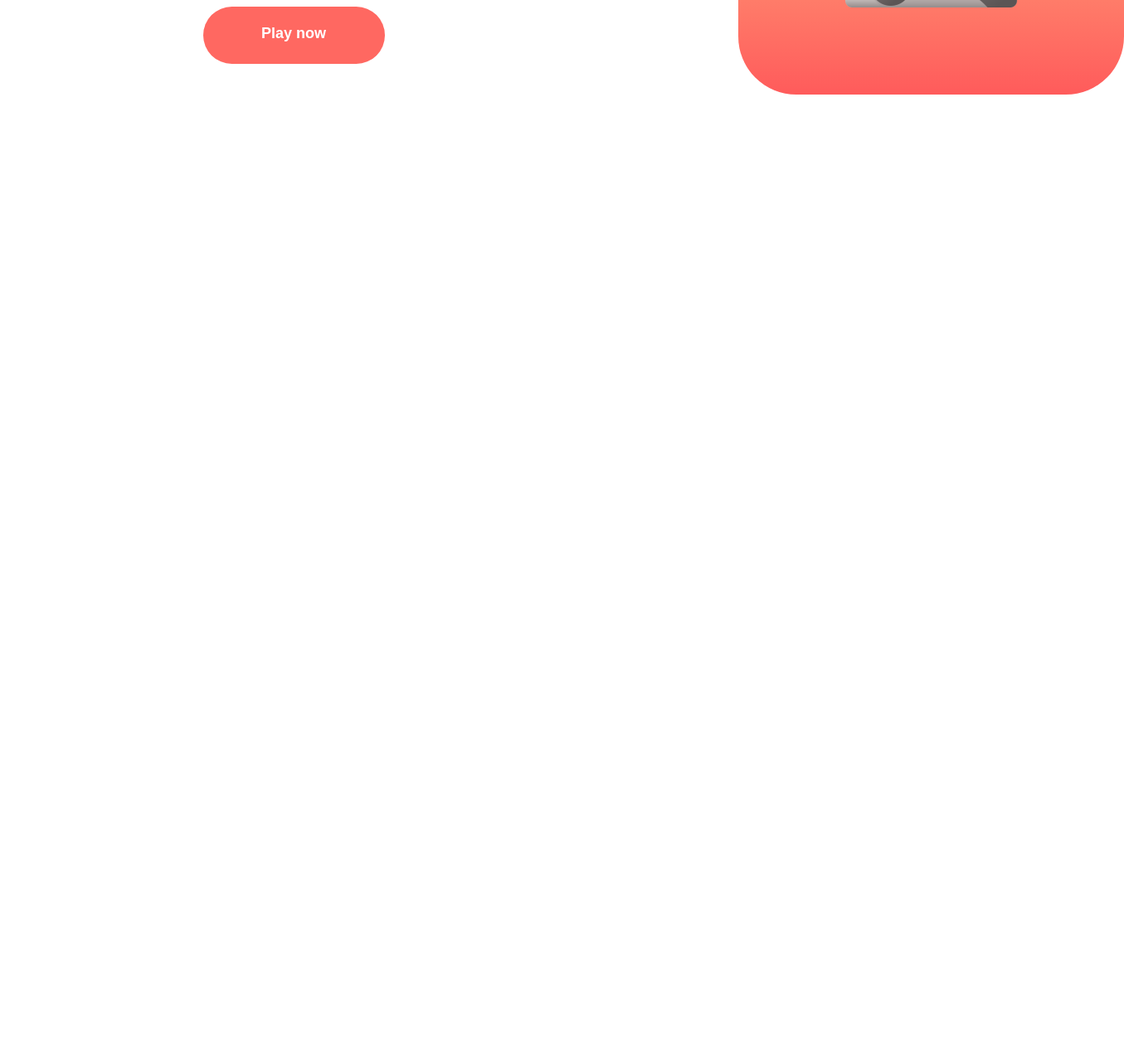
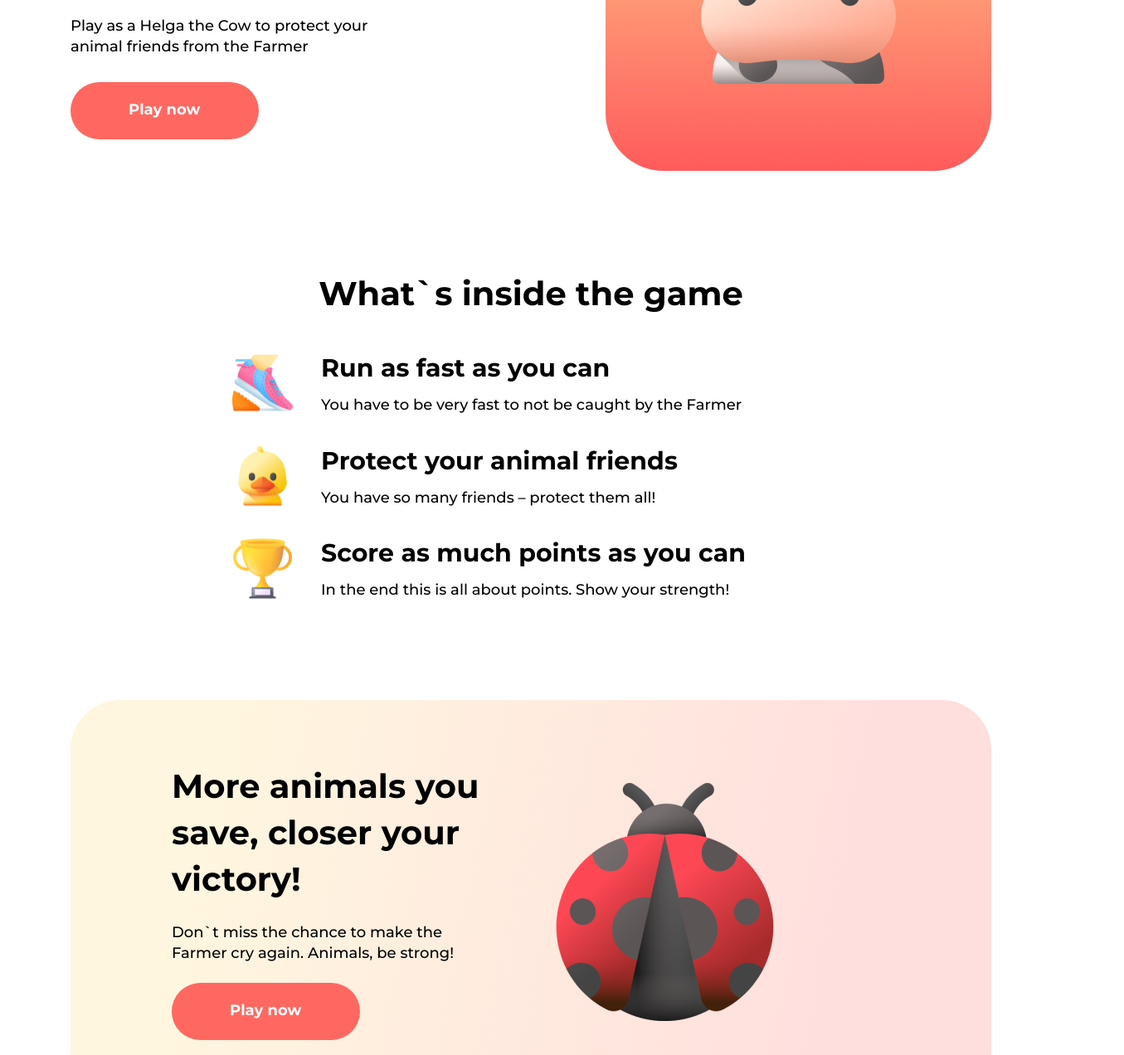
Before and after one commit to KatyaDremliuh/farmgame, a plain HTML site: page index.html in a window 1280 px wide. Shown: the part 431-1703 px from the top of the page at 83% size, 1355 px wide, since content can reach past the window. Before the commit the page ends 800 px from the top, so only its background shows below. Drawn offline with Linux system fonts and the light colour scheme.

Commit message:
Add content

```diff
--- a/css/main.css
+++ b/css/main.css
@@ -1,45 +1,72 @@
 body {
-    margin: 80px 245px;
-    font-family: Arial, sans-serif;
-    /* display: flex;
-    align-items: center; */
+    margin: 0;
+    padding: 0;
+    font-family: 'Montserrat', sans-serif;
+    font-size: 18px;
 }
 
 * {
     box-sizing: border-box;
 }
 
-h1 {
-    font-size: 50px;
-    width: 465px;
+.container {
+    width: 1110px;
+    margin: 0 auto;
+}
+
+h1,
+h2,
+h3,
+h4,
+h5,
+h6 {
+    margin: 0;
+    font-weight: 700;
+    line-height: 1.4em;
 }
 
 p {
-    font-size: 18px;
-    margin: 30px 0px;
-    width: 423px;
-    height: 50px;
+    margin: 0;
+    line-height: 1.37em;
 }
 
-a {
+h1 {
+    font-size: 50px;
+}
+
+h2 {
+    font-size: 40px;
+    text-align: center;
+}
+
+section {
+    padding-top: 120px;
+}
+
+.btn {
     background: #FF6861;
+    ;
     border-radius: 100px;
-    color: #ffffff;
+    color: #FFFFFF;
     padding: 22px 70px;
     text-decoration: none;
     font-size: 18px;
     font-weight: 700;
     display: block;
-    width: 219px;
+    width: 227px;
     height: 69px;
+    transition: all 0.5s ease;
 }
 
-.container {
-    display: flex;
-    align-items: center;
+.btn:hover {
+    background: #13e2e2;
 }
 
-.bg {
+.header {
+    padding-top: 60px;
+}
+
+.cow-background {
     background: linear-gradient(180deg, #FFE195 0%, #FF5B5B 100%);
     border-radius: 70px;
     border: #FF6861;
@@ -49,8 +76,90 @@ a {
     margin-left: 180px ;
 }
 
-.picture{
+.introtext {
+    font-size: 18px;
+    margin: 30px 0px;
+    width: 423px;
+}
+
+.offer-wrapper {
+    display: flex;
+    align-items: center;
+    justify-content: space-between;
+    margin-top: 82px;
+}
+
+.offer {
     width: 465px;
-    height: 465px;
+}
+
+.logo {
+    margin: 0;
+    display: block;
+}
+
+.description-item {
+    display: flex;
     align-items: center;
 }
+
+.description {
+    width: 73px;
+    height: 73px;
+    display: flex;
+    justify-content: center;
+    align-items: center;
+    margin-right: 34px;
+    transition: all 0.5s ease;
+}
+
+.description-item:hover .description {
+    background:  #13e2e2;
+    color: #fff
+}
+
+.description-title {
+    font-size: 30px;
+    margin-bottom: 11px;
+}
+
+.items {
+    display: flex;
+    flex-direction: column;
+    gap: 34px;
+    width: 720px;
+    margin: 41px auto 0 auto;
+
+}
+
+.rule-wrap {
+    background: linear-gradient(102deg, #FFF6DF 17.38%, #FFDFDE 81.25%);
+    border-radius: 60px;
+    display: flex;
+    align-items: center;
+    padding: 76px 125px 75px 122px;
+    justify-content: space-between;
+}
+
+.rule-block {
+    width: 475px;
+}
+
+.rule-title {
+    text-align: left;
+}
+
+.rule-text {
+    margin: 24px 0;
+    width: 371px;
+}
+
+.ladybug {
+    margin-right: 125px;
+}
+
+.footer {
+    padding: 120px 0;
+    text-align: center;
+    font-size: 15px;
+}
--- a/index.html
+++ b/index.html
@@ -5,26 +5,89 @@
     <meta charset="UTF-8">
     <meta http-equiv="X-UA-Compatible" content="IE=edge">
     <meta name="viewport" content="width=device-width, initial-scale=1.0">
+    <link rel="icon" type="image/x-icon" href="img/cow.png">
+    <title>Farmgame</title>
+    <link rel="preconnect" href="https://fonts.googleapis.com">
+    <link rel="preconnect" href="https://fonts.gstatic.com" crossorigin>
+    <link
+        href="https://fonts.googleapis.com/css2?family=Jost:wght@900&family=Montserrat:wght@500;700&family=Open+Sans:wght@400;700&display=swap"
+        rel="stylesheet">
     <link rel="stylesheet" href="css/main.css">
-    <title>Farmgame</title>
 </head>
 
 <body>
+    <header class="header" id="header">
+        <div class="container">
+            <img src="img/logo.svg" alt="Sportbit" class="logo">
+            <div class="offer-wrapper">
+                <div class="offer">
+                    <h1>Legendary farm game in your hands</h1>
+                    <p class="introtext">Play as a Helga the Cow to protect your animal friends from the Farmer</p>
+                    <a href="#" class="btn">Play now</a>
+                </div>
 
-    <div class="container">
-        <div class="text-area">
-            <h1>Legendary farm<br>game in your<br>hands</h1>
-            <p>Play as a Helga the Cow to protect your animal friends from the Farmer</p>
-            <div class="image">
-                <a href="#">Play now</a>
+                <!--  -->
+
+                <div class="cow-background"> <img src="img/cow.png" alt="Cow"></div>
+                <!--  -->
+
+                <!-- <img src="img/cow.png" alt="Cow"> -->
             </div>
         </div>
+    </header>
 
-        <div class="picture">
-            <div class="bg"> <img src="img/cow.png" alt="cow"></div>
+    <section class="features" id="features">
+        <div class="container">
+            <h2>What`s inside the game</h2>
+            <div class="items">
+                <div class="description-item">
+                    <img src="img/sport.png" alt="Sport" class="description">
+                    <!-- <span class="description">1</span> -->
+                    <div class="description-wrap">
+                        <h3 class="description-title">Run as fast as you can</h3>
+                        <p class="description-text">You have to be very fast to not be caught by the Farmer</p>
+                    </div>
+                </div>
+                <div class="description-item">
+                    <img src="img/animal.png" alt="Sport" class="description">
+                    <!-- <span class="description">2</span> -->
+                    <div class="description-wrap">
+                        <h3 class="description-title">Protect your animal friends</h3>
+                        <p class="description-text">You have so many friends – protect them all!</p>
+                    </div>
+                </div>
+                <div class="description-item">
+                    <img src="img/score.png" alt="Sport" class="description">
+                    <!-- <span class="description">3</span> -->
+                    <div class="description-wrap">
+                        <h3 class="description-title">Score as much points as you can</h3>
+                        <p class="description-text">In the end this is all about points. Show your strength!</p>
+                    </div>
+                </div>
+            </div>
         </div>
+    </section>
 
-    </div>
+    <section class="rule" id="rule">
+        <div class="container">
+            <div class="rule-wrap">
+                <div class="rule-block">
+                    <h2 class="rule-title">
+                        More animals you save, closer your victory!
+                    </h2>
+                    <p class="rule-text">Don`t miss the chance to make the Farmer cry again. Animals, be strong!</p>
+                    <a href="#" class="btn">Play now</a>
+                </div>
+                <img src="img/ladybug.png" alt="Practice everywhere" class="ladybug">
+            </div>
+        </div>
+    </section>
+
+    <footer class="footer" id="footer">
+        <div class="container">
+            <p class="footer-text">2030 Ⓒ All rights reserved</p>
+        </div>
+    </footer>
 
 </body>
 
```
Also changed, not shown: img/animal.png (added), img/ladybug.png (added), img/logo.svg (added), img/score.png (added), img/sport.png (added).
